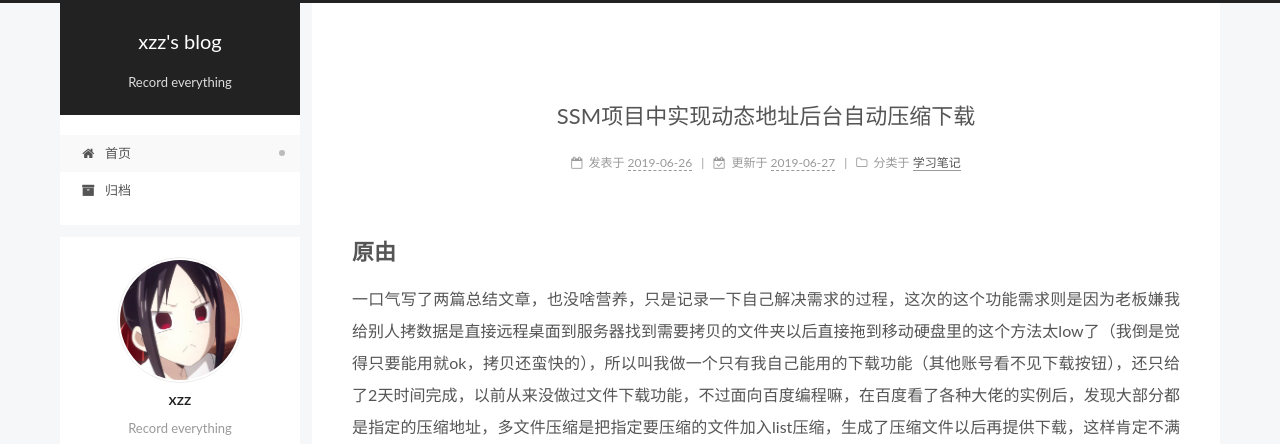
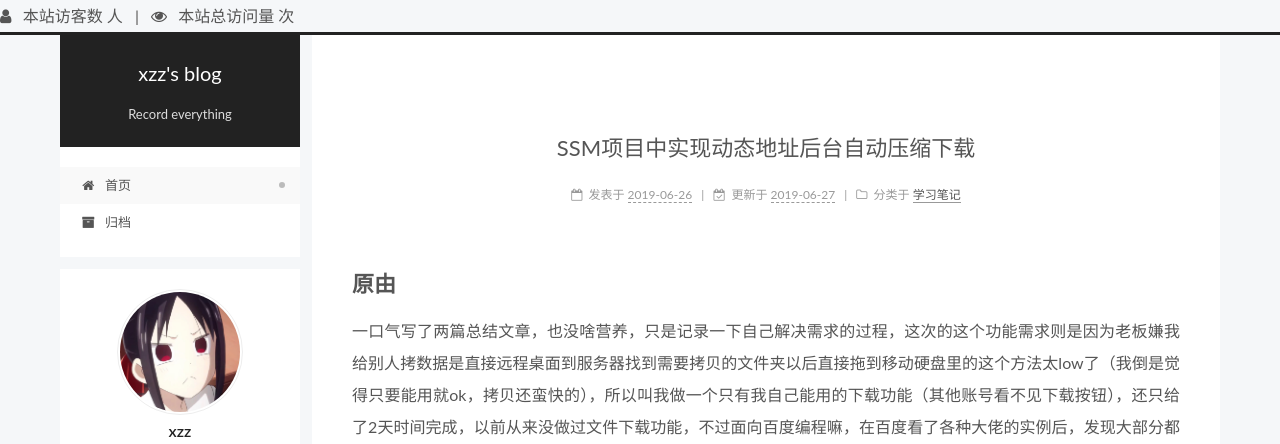
Before and after one commit to XiaoZhouzhou7/XiaoZhouzhou7.github.io, a plain HTML site: page index.html in a window 1280 px wide. Shown: the top 444 px of the page. Drawn offline with Linux system fonts and the light colour scheme; some packages are replaced by stand-ins of ours; a script that the page names is missing.

Commit message:
Site updated: 2019-06-28 09:42:10

```diff
--- a/index.html
+++ b/index.html
@@ -140,6 +140,34 @@
       s.parentNode.insertBefore(hm, s);
     })();
   </script>
+
+
+<div class="busuanzi-count">
+<script async src="https://busuanzi.ibruce.info/busuanzi/2.3/busuanzi.pure.mini.js"></script>
+
+
+  <span class="post-meta-item-icon">
+    <i class="fa fa-user"></i>
+  </span>
+  <span class="site-uv" title="总访客量">
+    &nbsp;本站访客数&nbsp;<span class="busuanzi-value" id="busuanzi_value_site_uv"></span>人</span>
+
+
+
+
+  <span class="post-meta-divider">|</span>
+
+
+
+  <span class="post-meta-item-icon">
+    <i class="fa fa-eye"></i>
+  </span>
+  <span class="site-pv" title="总访问量">
+    &nbsp;本站总访问量&nbsp;<span class="busuanzi-value" id="busuanzi_value_site_pv"></span>次</span>
+
+
+</div>
+
 
 
 
```
Also changed, not shown: 2019/06/26/ExcelToPDF/index.html (+28 -0 lines), 2019/06/26/ZIPDownLoad/index.html (+28 -0 lines), archives/2019/06/index.html (+28 -0 lines), archives/2019/index.html (+28 -0 lines), archives/index.html (+28 -0 lines), categories/index.html (+28 -0 lines), categories/学习笔记/index.html (+28 -0 lines).
